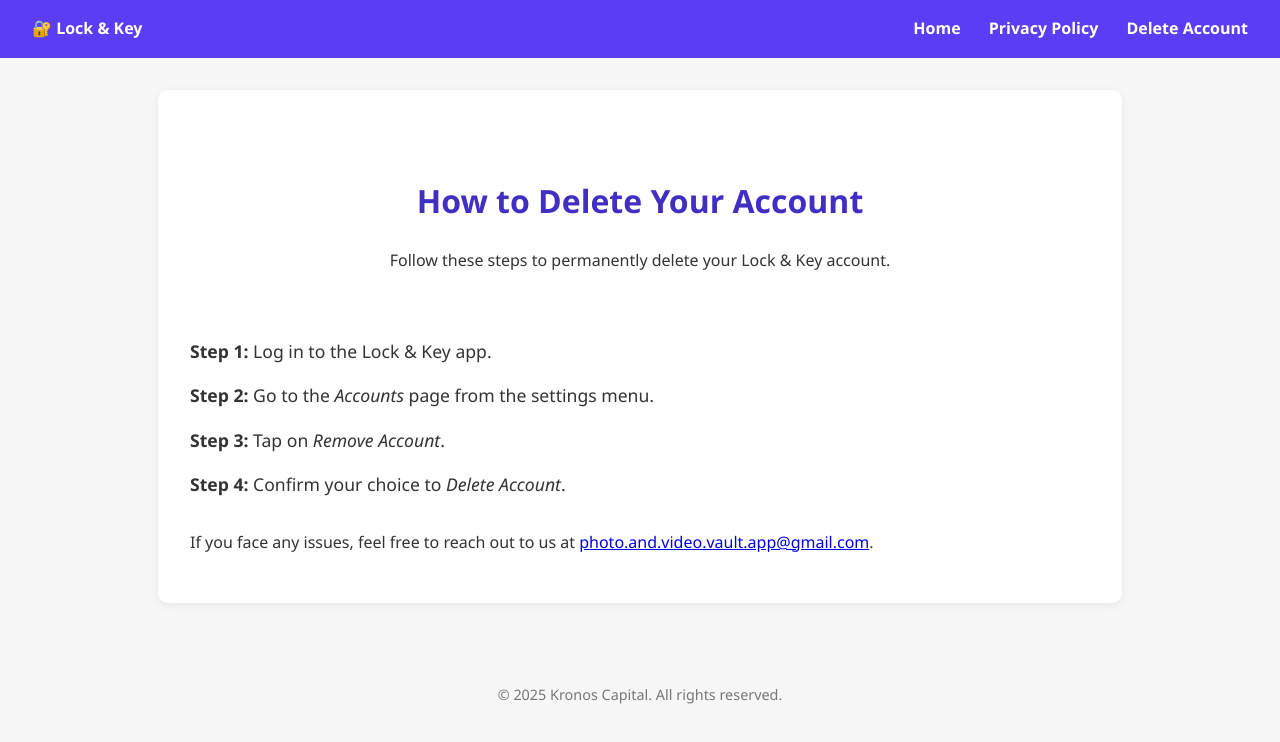
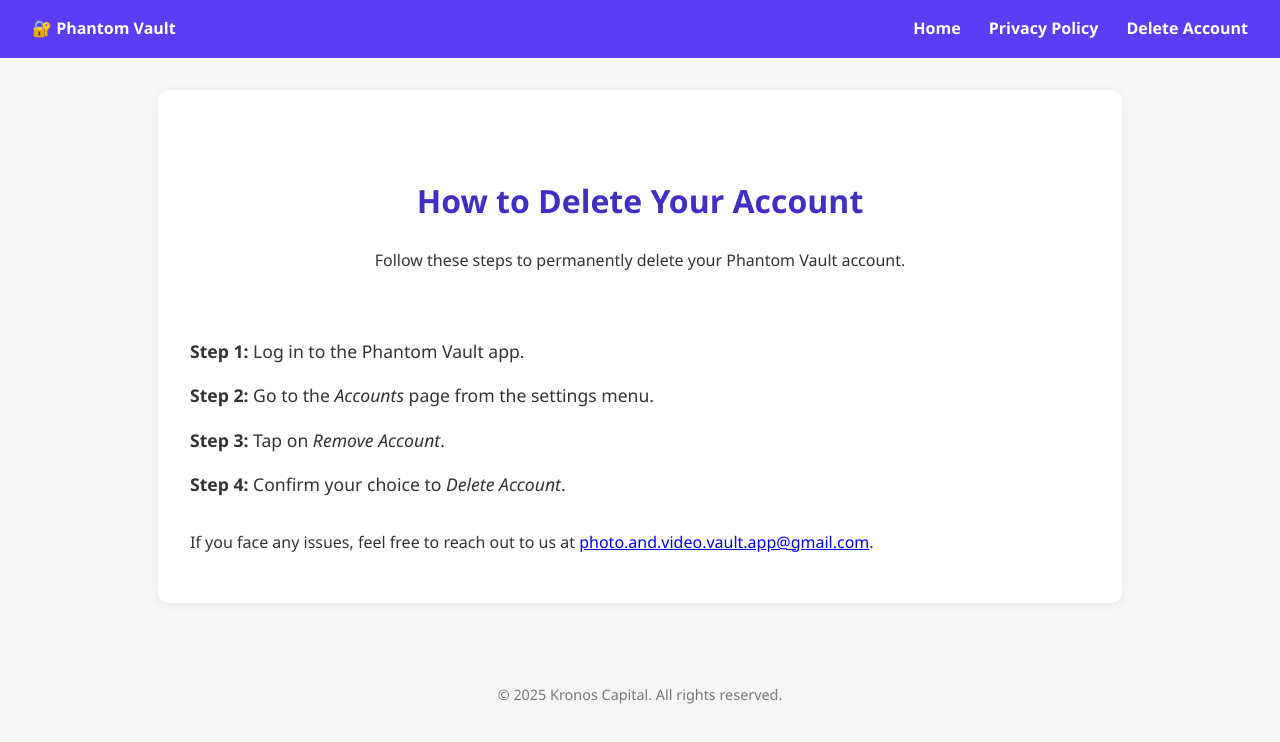
Before and after one commit to lock-n-key/lock-n-key-privacy, a plain HTML site: page delete_account.html in a window 1280 px wide. Drawn offline with Linux system fonts and the light colour scheme.

Commit message:
Update delete_account.html

```diff
--- a/delete_account.html
+++ b/delete_account.html
@@ -3,7 +3,7 @@
 	<head>
 		<meta charset="UTF-8" />
 		<meta name="viewport" content="width=device-width, initial-scale=1" />
-		<title>Delete Account - Lock & Key</title>
+		<title>Delete Account - Phantom Vault</title>
 		<style>
 			:root {
 				--primary: #5c3df6;
@@ -83,7 +83,7 @@
 	</head>
 	<body>
 		<nav>
-			<div><strong>🔐 Lock & Key</strong></div>
+			<div><strong>🔐 Phantom Vault</strong></div>
 			<div>
 				<a href="index.html#home">Home</a>
 				<a href="index.html#privacy">Privacy Policy</a>
@@ -95,11 +95,11 @@
 			<header>
 				<h1>How to Delete Your Account</h1>
 				<p>
-					Follow these steps to permanently delete your Lock & Key account.
+					Follow these steps to permanently delete your Phantom Vault account.
 				</p>
 			</header>
 
-			<div class="step"><strong>Step 1:</strong> Log in to the Lock & Key app.</div>
+			<div class="step"><strong>Step 1:</strong> Log in to the Phantom Vault app.</div>
 			<div class="step"><strong>Step 2:</strong> Go to the <em>Accounts</em> page from the settings menu.</div>
 			<div class="step"><strong>Step 3:</strong> Tap on <em>Remove Account</em>.</div>
 			<div class="step"><strong>Step 4:</strong> Confirm your choice to <em>Delete Account</em>.</div>
```
